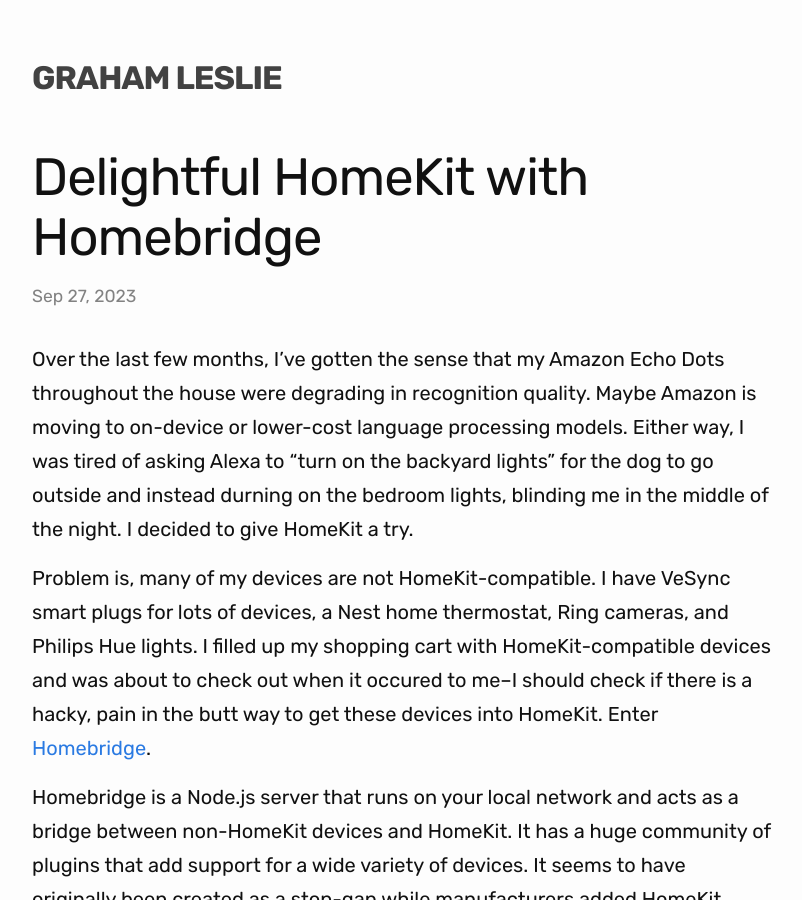
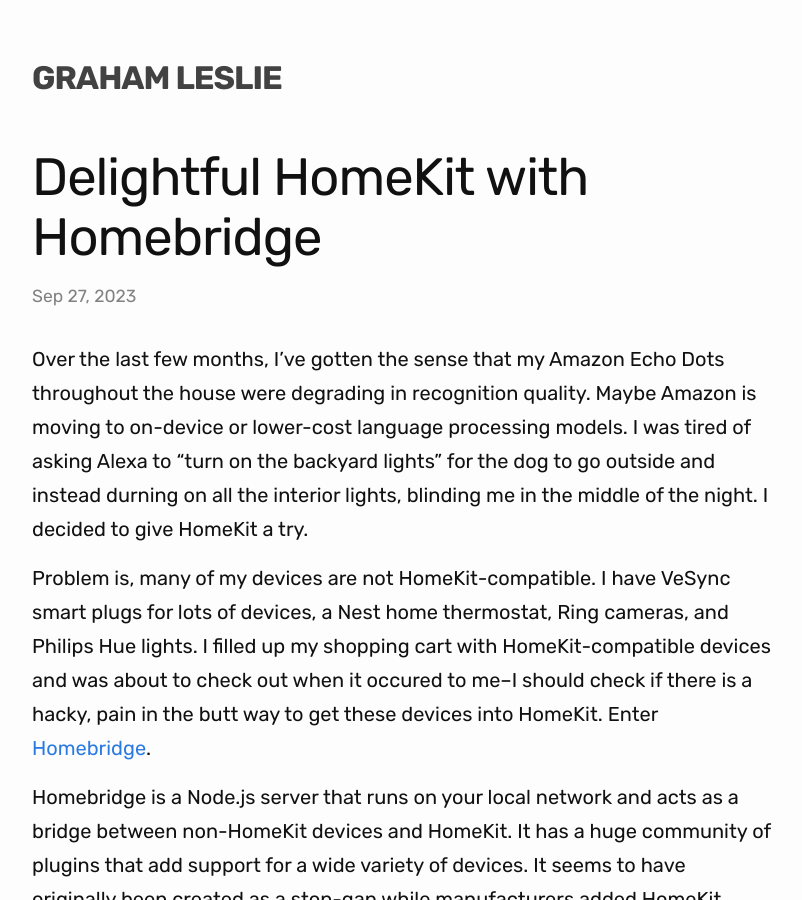
Before and after one commit to grahamleslie/grahamleslie.github.io, a Jekyll site: the page built from _posts/2023-09-26-delightful-homekit-with-homebridge.md, in a window 1280 px wide and 900 px high. Shown: the whole window, without its empty margins (238-1040 px from the left). Built offline with Jekyll 4.4.1, drawn with Linux system fonts in a browser that asks for light colours; nearby versions of some CDN libraries.

Commit message:
Quick edit

```diff
--- a/_posts/2023-09-26-delightful-homekit-with-homebridge.md
+++ b/_posts/2023-09-26-delightful-homekit-with-homebridge.md
@@ -6,7 +6,7 @@ categories: home server docker homekit homebridge vesync nest hue
 duration: "5 minutes"
 ---
 
-Over the last few months, I've gotten the sense that my Amazon Echo Dots throughout the house were degrading in recognition quality. Maybe Amazon is moving to on-device or lower-cost language processing models. Either way, I was tired of asking Alexa to "turn on the backyard lights" for the dog to go outside and instead durning on the bedroom lights, blinding me in the middle of the night. I decided to give HomeKit a try.
+Over the last few months, I've gotten the sense that my Amazon Echo Dots throughout the house were degrading in recognition quality. Maybe Amazon is moving to on-device or lower-cost language processing models. I was tired of asking Alexa to "turn on the backyard lights" for the dog to go outside and instead durning on all the interior lights, blinding me in the middle of the night. I decided to give HomeKit a try.
 
 Problem is, many of my devices are not HomeKit-compatible. I have VeSync smart plugs for lots of devices, a Nest home thermostat, Ring cameras, and Philips Hue lights. I filled up my shopping cart with HomeKit-compatible devices and was about to check out when it occured to me--I should check if there is a hacky, pain in the butt way to get these devices into HomeKit. Enter [Homebridge](https://homebridge.io/).
 
```
